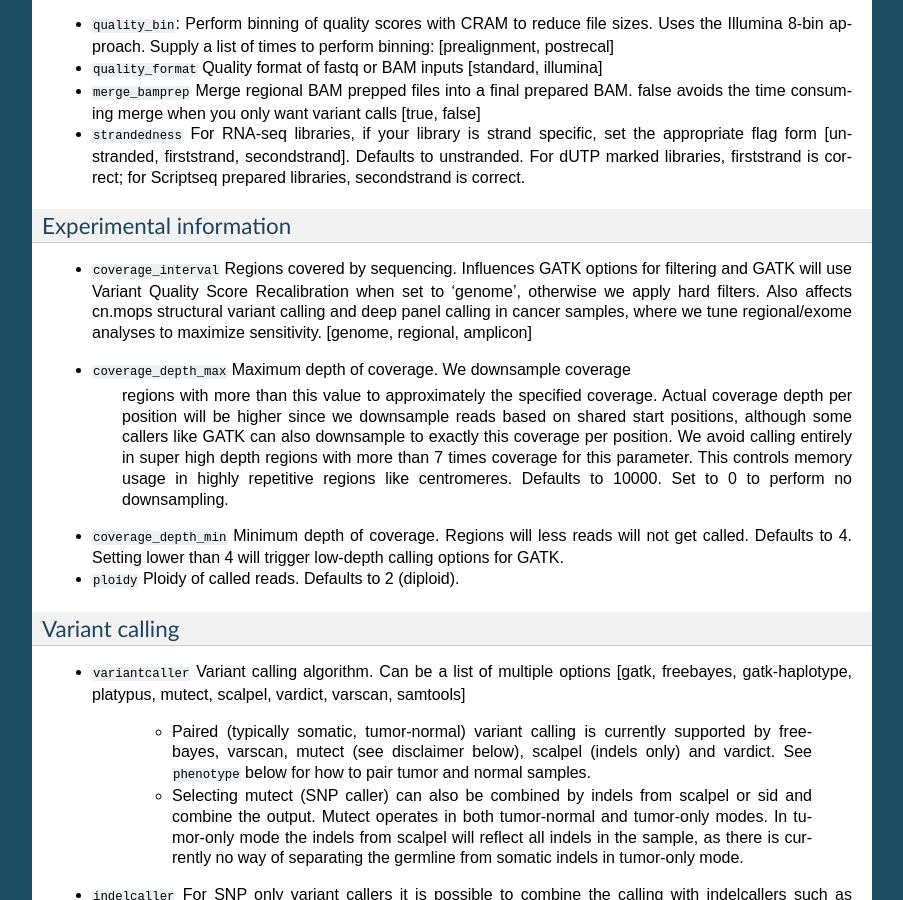
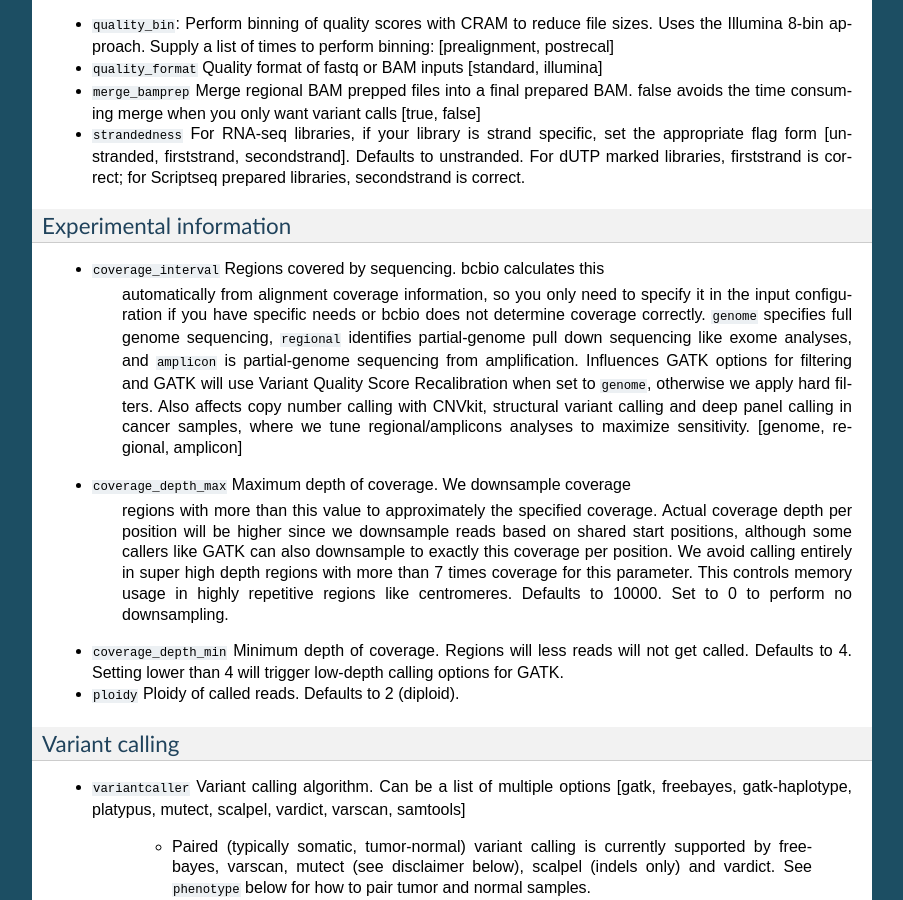
Before and after one commit to bcbio/bcbio-nextgen, a Sphinx documentation site: the page built from docs/contents/configuration.rst, in a window 1280 px wide and 900 px high, scrolled down 5901 px. Shown: the whole window, without its empty margins (198-1101 px from the left). Built offline with Sphinx 7.4.7, drawn with Linux system fonts in a browser that asks for light colours; some of the changed lines change nothing that is shown; some of the changed text lies outside the part shown.

Commit message:
Document coverage_interval: no need to specify explicitly. Remove from examples and templates to simplify setup for new projects.

```diff
--- a/docs/contents/configuration.rst
+++ b/docs/contents/configuration.rst
@@ -46,9 +46,9 @@
 - ``project1.csv`` is a comma separated value file containing sample
   metadata, descriptions and algorithm tweaks::
 
-        samplename,description,batch,phenotype,sex,coverage_interval
-        sample1,ERR256785,batch1,normal,female,genome
-        sample2,ERR256786,batch1,tumor,,genome
+        samplename,description,batch,phenotype,sex,variant_regions
+        sample1,ERR256785,batch1,normal,female,/path/to/regions.bed
+        sample2,ERR256786,batch1,tumor,,/path/to/regions.bed
 
   The first column links the metadata to a specific input file. The
   template command tries to identify the ``samplename`` from read group
@@ -118,10 +118,10 @@
 but having as many duplicate lines for each samples as files to be merged::
 
 
-        samplename,description,batch,phenotype,sex,coverage_interval
-        file1.fastq,sample1,batch1,normal,female,genome
-        file2.fastq,sample1,batch1,normal,female,genome
-        file1.fastq,sample2,batch1,tumor,,genome
+        samplename,description,batch,phenotype,sex,variant_regions
+        file1.fastq,sample1,batch1,normal,female,,/path/to/regions.bed
+        file2.fastq,sample1,batch1,normal,female,/path/to/regions.bed
+        file1.fastq,sample2,batch1,tumor,,/path/to/regions.bed
 
 An example of usage is::
 
@@ -136,9 +136,9 @@
 
 The new CSV file will look like::
 
-        samplename,description,batch,phenotype,sex,coverage_interval
-        sample1.fastq,sample1,batch1,normal,female,genome
-        sample2.fastq,sample2,batch1,tumor,,genome
+        samplename,description,batch,phenotype,sex,variant_regions
+        sample1.fastq,sample1,batch1,normal,female,/path/to/regions.bed
+        sample2.fastq,sample2,batch1,tumor,,/path/to/regions.bed
 
 It supports parallelization the same way ``bcbio_nextgen.py`` does::
 
@@ -153,18 +153,18 @@
 
 In case of paired reads, the CSV file should contain all files::
 
-        samplename,description,batch,phenotype,sex,coverage_interval
-        file1_R1.fastq,sample1,batch1,normal,female,genome
-        file2_R1.fastq,sample1,batch1,normal,female,genome
-        file1_R2.fastq,sample1,batch1,normal,femela,genome
-        file2_R2.fastq,sample1,batch1,normal,female,genome
+        samplename,description,batch,phenotype,sex,variant_regions
+        file1_R1.fastq,sample1,batch1,normal,female,/path/to/regions.bed
+        file2_R1.fastq,sample1,batch1,normal,female,/path/to/regions.bed
+        file1_R2.fastq,sample1,batch1,normal,femela,/path/to/regions.bed
+        file2_R2.fastq,sample1,batch1,normal,female,/path/to/regions.bed
 
 The script will try to guess the paired files the same way than ``bcbio_nextgen.py -w template`` does. It would detect paired files if the difference among two files is only _R1/_R2 or -1/-2 or _1/_2 or .1/.2
 
 The output CSV will look like and is compatible with bcbio::
 
-        samplename,description,batch,phenotype,sex,coverage_interval
-        sample1,sample1,batch1,normal,female,genome
+        samplename,description,batch,phenotype,sex,variant_regions
+        sample1,sample1,batch1,normal,female,/path/to/regions.bed
 
 
 Sample information
@@ -382,11 +382,17 @@
 Experimental information
 ========================
 
--  ``coverage_interval`` Regions covered by sequencing. Influences GATK
-   options for filtering and GATK will use Variant Quality Score Recalibration
-   when set to 'genome', otherwise we apply hard filters. Also affects cn.mops
-   structural variant calling and deep panel calling in cancer samples, where
-   we tune regional/exome analyses to maximize sensitivity.
+- ``coverage_interval`` Regions covered by sequencing. bcbio calculates this
+   automatically from alignment coverage information, so you only need to
+   specify it in the input configuration if you have specific needs or bcbio
+   does not determine coverage correctly. ``genome`` specifies full genome
+   sequencing, ``regional`` identifies partial-genome pull down sequencing like
+   exome analyses, and ``amplicon`` is partial-genome sequencing from
+   amplification. Influences GATK options for filtering and GATK will use
+   Variant Quality Score Recalibration when set to ``genome``, otherwise we
+   apply hard filters. Also affects copy number calling with CNVkit, structural
+   variant calling and deep panel calling in cancer samples, where we tune
+   regional/amplicons analyses to maximize sensitivity.
    [genome, regional, amplicon]
 - ``coverage_depth_max`` Maximum depth of coverage. We downsample coverage
    regions with more than this value to approximately the specified
```
Also changed, not shown: 15 other files.
